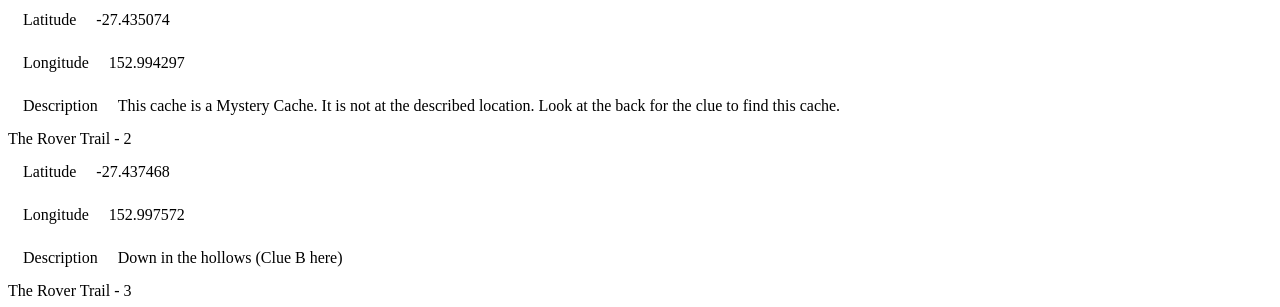
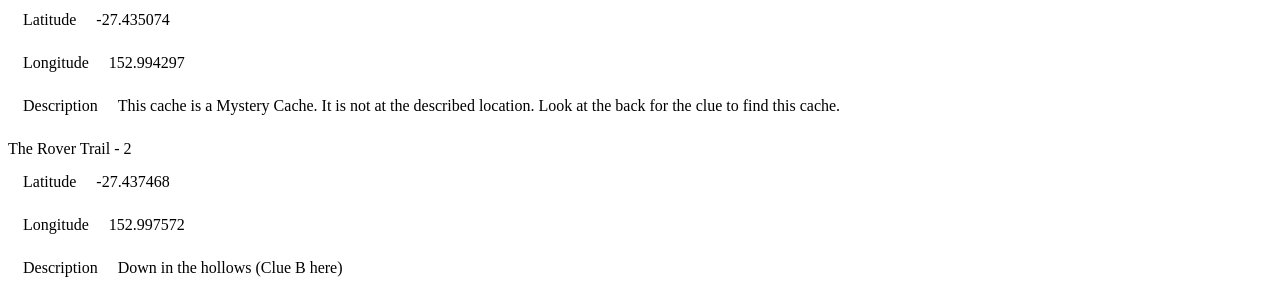
Before and after one commit to Ravsterv/rover-cache, a plain HTML site: page index.html in a window 1280 px wide. Shown: the part 426-733 px from the top of the page. Drawn offline with Linux system fonts and the light colour scheme.

Commit message:
Update special-style.css

```diff
--- a/special-style.css
+++ b/special-style.css
@@ -1,6 +1,10 @@
 #rover-map{
   width:100%;
   height:50%;
+}
+.table-container{
+  padding-top:10px;
+  padding-bottom:10px;
 }
 .lat-row{
   display: flex;
```
